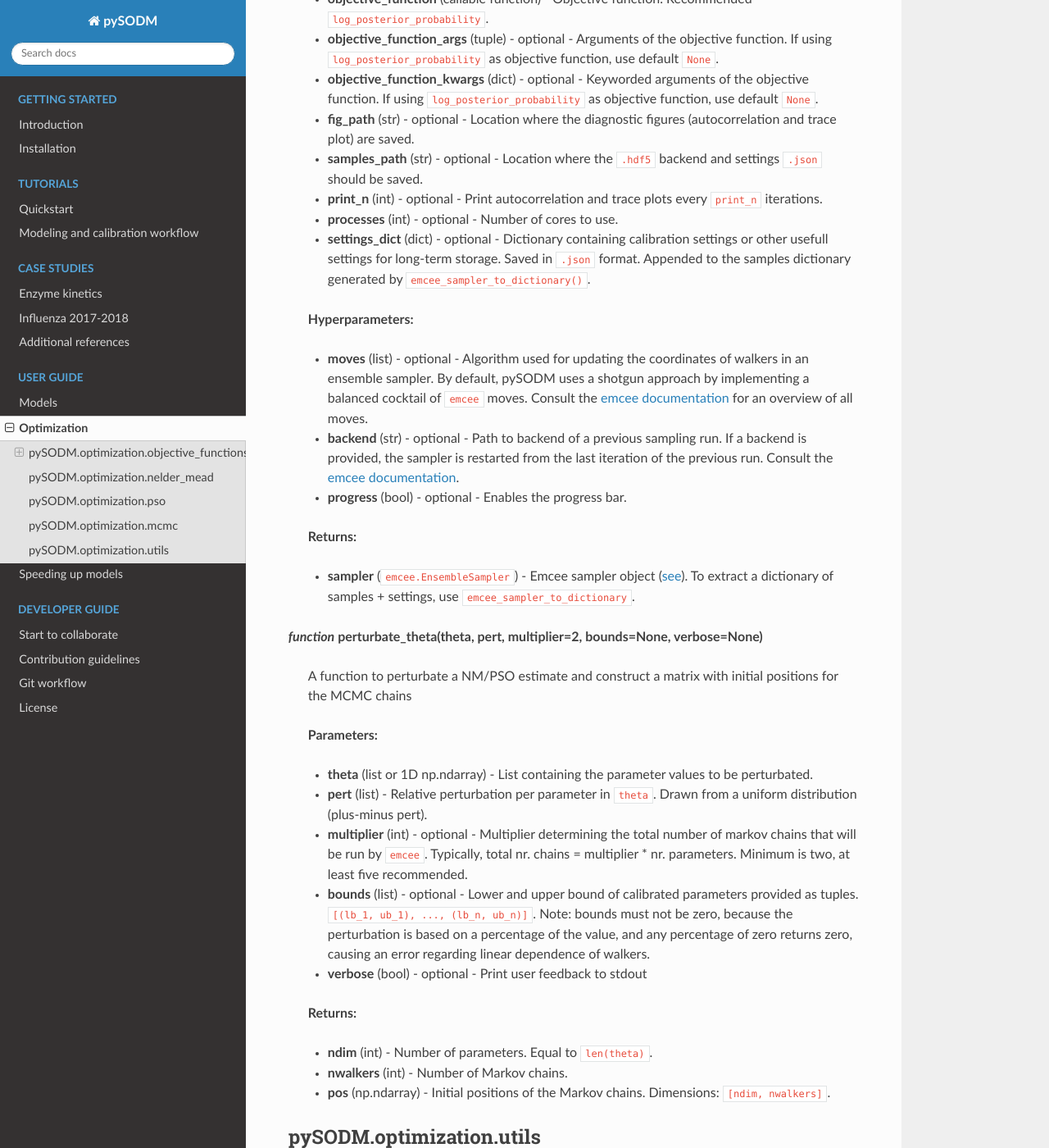
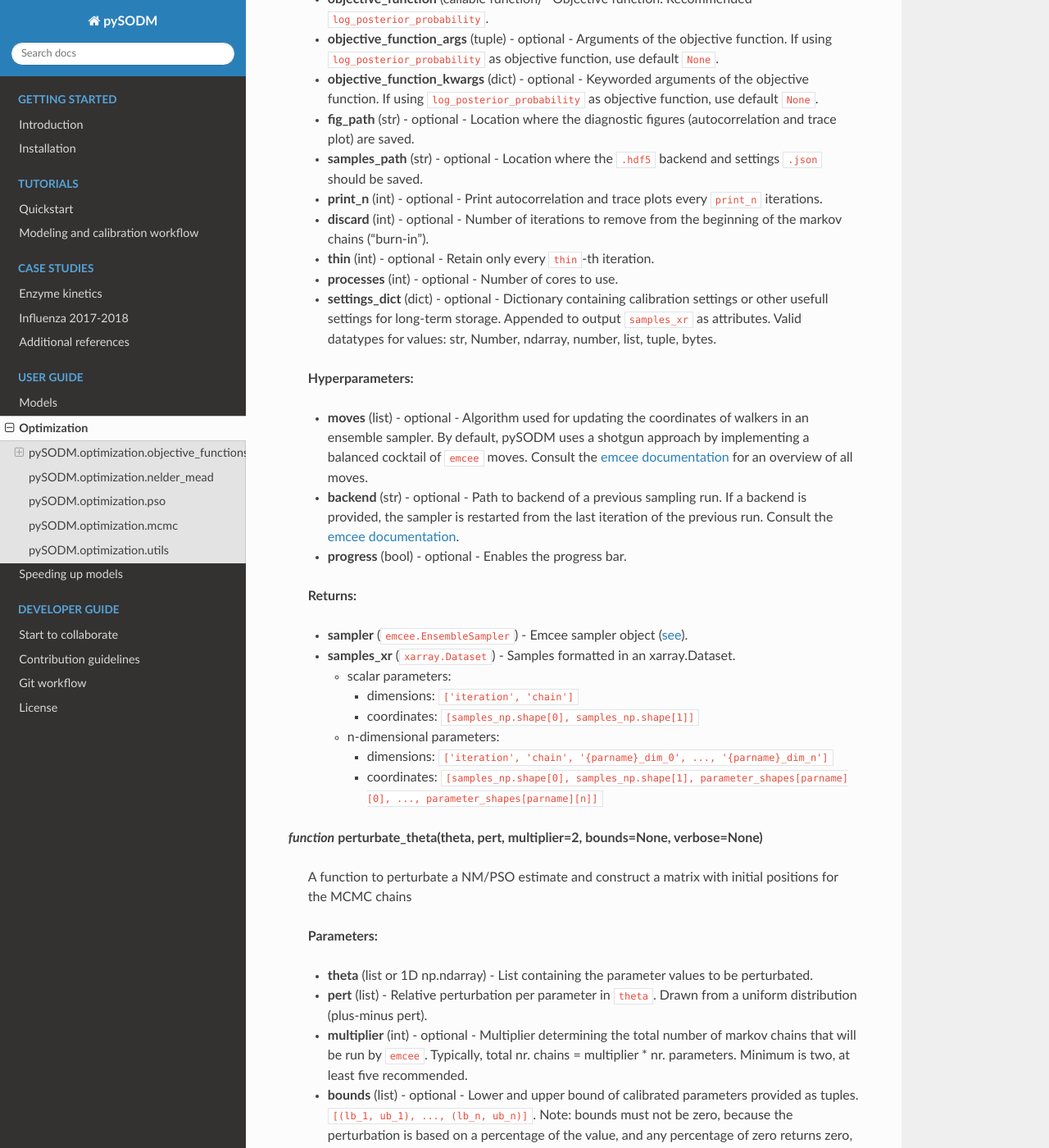
Before and after one commit to twallema/pySODM, a Sphinx documentation site: the page built from docs/optimization.md, in a window 1280 px wide and 1400 px high, scrolled down 8641 px. Shown: the whole window at 82% size. Built offline with Sphinx 7.4.7 and the Read the Docs theme 3.1.0, drawn with Linux system fonts in a browser that asks for light colours.

Commit message:
update documentation on run_ensemble_sampler

```diff
--- a/docs/optimization.md
+++ b/docs/optimization.md
@@ -246,8 +246,10 @@
 >    * **fig_path** (str) - optional - Location where the diagnostic figures (autocorrelation and trace plot) are saved.
 >    * **samples_path** (str) - optional - Location where the `.hdf5` backend and settings `.json` should be saved.
 >    * **print_n** (int) - optional - Print autocorrelation and trace plots every `print_n` iterations.
+>    * **discard** (int) - optional - Number of iterations to remove from the beginning of the markov chains ("burn-in").
+>    * **thin** (int) - optional - Retain only every `thin`-th iteration.
 >    * **processes** (int) - optional - Number of cores to use.
->    * **settings_dict** (dict) - optional - Dictionary containing calibration settings or other usefull settings for long-term storage. Saved in `.json` format. Appended to the samples dictionary generated by `emcee_sampler_to_dictionary()`.
+>    * **settings_dict** (dict) - optional - Dictionary containing calibration settings or other usefull settings for long-term storage. Appended to output `samples_xr` as attributes. Valid datatypes for values: str, Number, ndarray, number, list, tuple, bytes.
 
 >    **Hyperparameters:**
 >    * **moves** (list) - optional - Algorithm used for updating the coordinates of walkers in an ensemble sampler. By default, pySODM uses a shotgun approach by implementing a balanced cocktail of `emcee` moves. Consult the [emcee documentation](https://emcee.readthedocs.io/en/stable/user/moves/) for an overview of all moves.
@@ -255,7 +257,14 @@
 >    * **progress** (bool) - optional - Enables the progress bar.
 
 >    **Returns:**
->    * **sampler** (`emcee.EnsembleSampler`) - Emcee sampler object ([see](https://emcee.readthedocs.io/en/stable/user/sampler/)). To extract a dictionary of samples + settings, use `emcee_sampler_to_dictionary`.
+>    * **sampler** (`emcee.EnsembleSampler`) - Emcee sampler object ([see](https://emcee.readthedocs.io/en/stable/user/sampler/)).
+>    * **samples_xr** (`xarray.Dataset`) - Samples formatted in an xarray.Dataset.
+>       * scalar parameters:
+>           * dimensions: `['iteration', 'chain']`
+>           * coordinates: `[samples_np.shape[0], samples_np.shape[1]]`
+>       * n-dimensional parameters:
+>           * dimensions: `['iteration', 'chain', '{parname}_dim_0', ..., '{parname}_dim_n']`
+>           * coordinates: `[samples_np.shape[0], samples_np.shape[1], parameter_shapes[parname][0], ..., parameter_shapes[parname][n]]`
 
 ***function* perturbate_theta(theta, pert, multiplier=2, bounds=None, verbose=None)**
 
```
Also changed, not shown: 1 other file.
